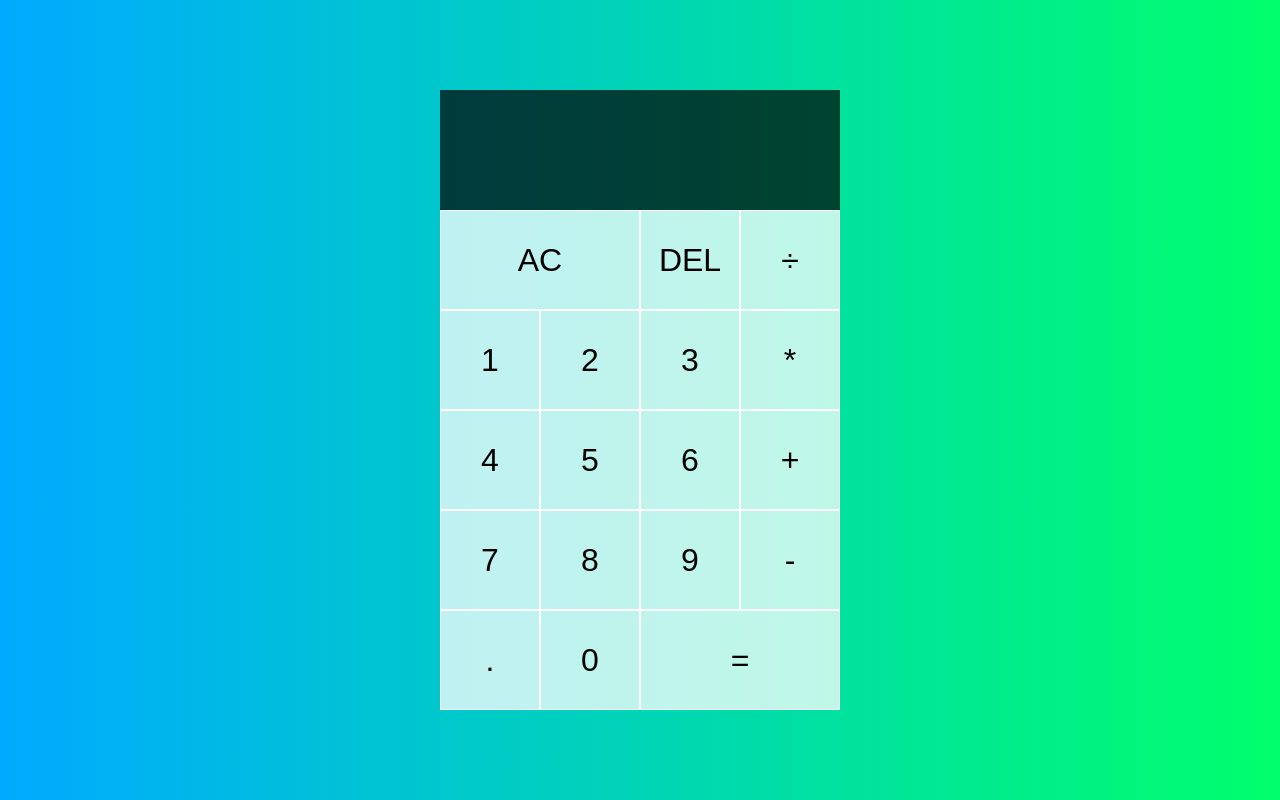
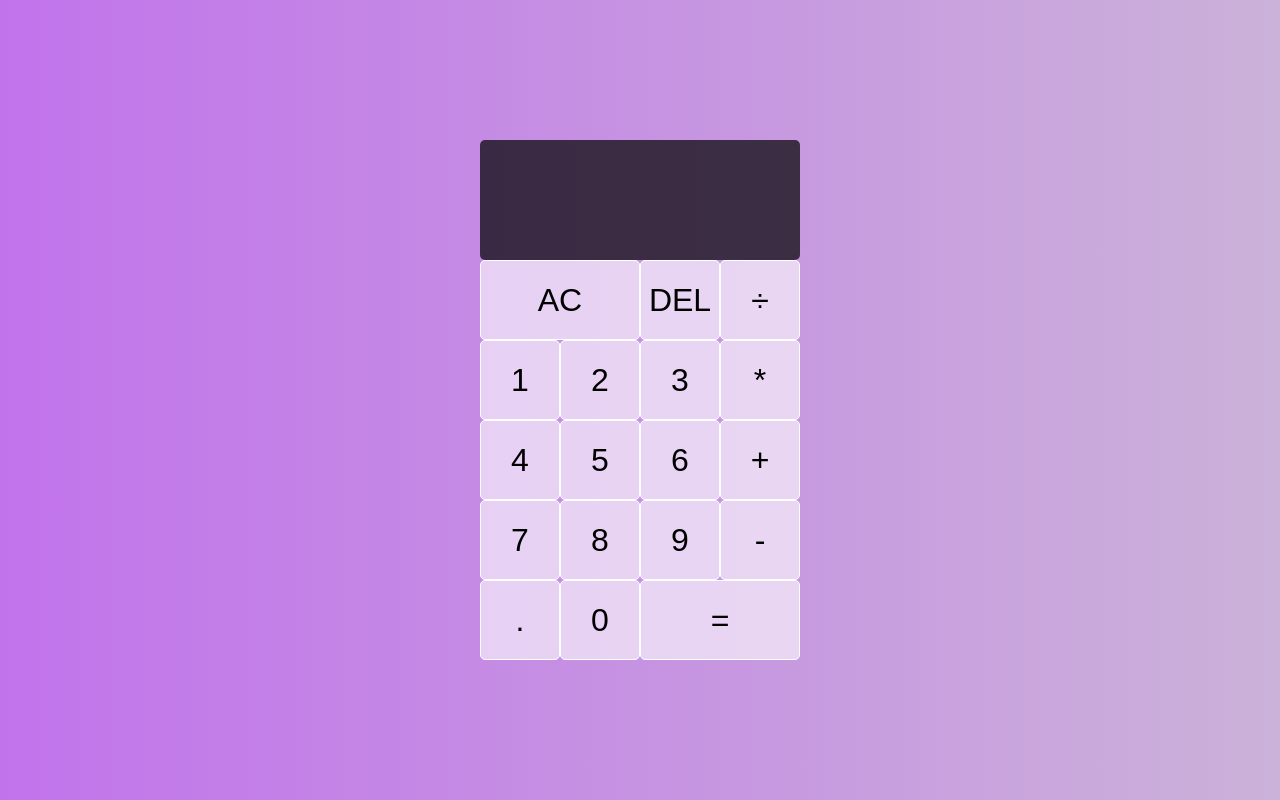
Before and after one commit to ghpaterson/Calculator, a website: page index.html in a window 1280 px wide. Drawn offline with Linux system fonts and the light colour scheme.

Commit message:
css colour changes

```diff
--- a/styles.css
+++ b/styles.css
@@ -7,29 +7,38 @@
 body {
     padding: 0;
     margin: 0;
-    background: linear-gradient(to right, #00AAFF, #00FF6C)
+    background: linear-gradient(to right, #c173eb, #cbb2d9)
 }
+
+/* .title {
+    justify-content: center;
+    align-content: center ;
+} */
 
 .calculator-grid {
     display: grid;
     justify-content: center;
     align-content: center;
     min-height: 100vh;
-    grid-template-columns: repeat(4, 100px);
-    grid-template-rows: minmax(120px, auto) repeat(5, 100px);
+    grid-template-columns: repeat(4, 80px);
+    grid-template-rows: minmax(120px, auto) repeat(5, 80px);
 }
 
 .calculator-grid > button {
     cursor: pointer;
     font-size: 2rem;
     border: 1px solid white;
+    border-radius: 5px;
     outline: none;
-    background-color: rgba(255, 255, 255, .75);
+    background-color: rgba(255, 255, 255, .60);
 }
 
 .calculator-grid > button:hover {
     background-color: rgba(255, 255, 255, .9);
+    transform: translateY(2px);
 }
+
+
 
 .span-two {
     grid-column: span 2;
@@ -38,6 +47,8 @@ body {
 .output-screen {
     grid-column: 1 / -1;
     background-color: rgba(0, 0, 0, .70);
+    border: rgba(255, 255, 255, .9);
+    border-radius: 5px;
     display: flex;
     align-items: flex-end;
     justify-content: space-around;
@@ -48,11 +59,11 @@ body {
 }
 
 .output-screen .previous-operand {
-    color: rgba(255, 255, 255, .75);
+    color: #facaa5;
     font-size: 1.5rem;
 }
 
 .output-screen .current-operand {
-    color: white;
+    color: #fcbe8d;
     font-size: 2.5rem;
 }
```
Also changed, not shown: index.html (+1 -0 lines).
